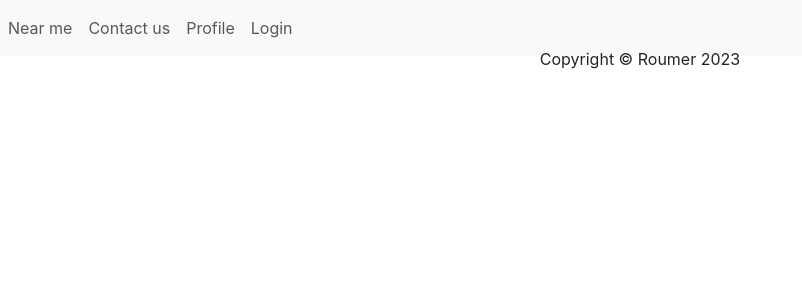
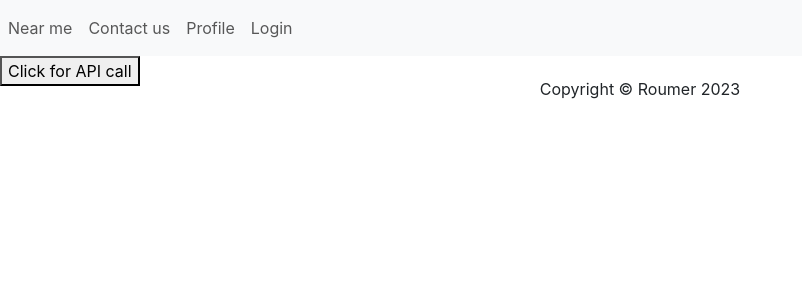
Before and after one commit to Nulula/roamer, a React (Create React App) app: page / in a window 1280 px wide. Shown: the top 300 px of the page, without its empty margins (0-802 px from the left). Built offline with nearby package versions, Linux system fonts and the light colour scheme.

Commit message:
API call function added (static url for now)

```diff
--- a/src/App.js
+++ b/src/App.js
@@ -2,12 +2,14 @@ import React from "react";
 import { BrowserRouter as Router, Route, Routes } from "react-router-dom";
 import Nav from "./components/Nav";
 import Footer from "./components/Footer";
+import WrapperForSearch from "./components/WrapperForSearch";
 
 function App() {
   return (
     <Router>
       <div>
         <Nav />
+        <WrapperForSearch />
         <Footer />
       </div>
     </Router>
--- a/src/components/WrapperForSearch.js
+++ b/src/components/WrapperForSearch.js
@@ -2,6 +2,7 @@ import React, { useState, useEffect } from "react";
 import GeoAPI from "../utils/GeoApi";
 import Map from "./Map";
 import Weather from "./Weather";
+import axios from "axios";
 
 
 function WrapperForSearch() {
@@ -10,13 +11,27 @@ function WrapperForSearch() {
     const [search, setSearch] = useState();
     const [location, setLocation] = useState({
         cityName: "",
+        countryCode: "",
         lat: 0,
         lon: 0,
         key: ""
     });
 
     // API Call for location
-
+    const searchLocation = () => {
+        axios.get("https://api.geoapify.com/v1/geocode/search?city=Paris&country=FR&limit=1&format=json&apiKey=8f4690110c99450d8e8c77713b77c534")
+        .then((res) => {
+            console.log(res);
+            setLocation({
+                ...location,
+                cityName: res.data.results[0].city,
+                lat: res.data.results[0].lat,
+                lon: res.data.results[0].lon,
+                key: res.data.results[0].place_id,
+            });
+        })
+        .catch(err => console.log(err));
+    }
 
     // Form functions
     const handleInputChange = event => {setInput(event.target.value)}
@@ -29,14 +44,15 @@ function WrapperForSearch() {
 
     return (
         <div>
-            <SearchForm input={input}
+            <button onClick={searchLocation}>Click for API call</button>
+            {/* <SearchForm input={input}
             handleSubmit={handleSubmit}
             handleInputChange={handleInputChange}/>
 
             <Map cityName={location.cityName}
             lat={location.lat}
             lon={location.lon}
-            key={location.key} />
+            key={location.key} /> */}
         </div>
     )
 };
```
